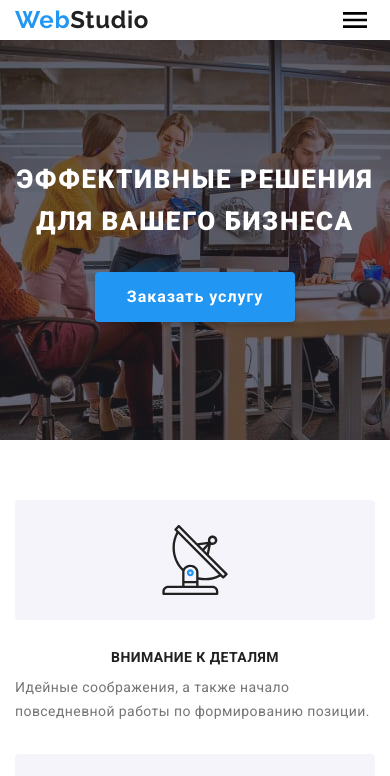
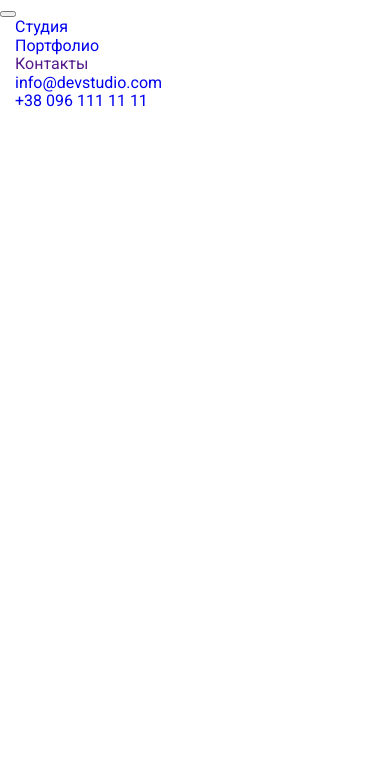
Before and after one commit to Ruslan-GH/goit-markup-hw-08, a plain HTML site: page index.html in a window 390 px wide. Shown: the top 776 px of the page. Drawn offline with nearby package versions, Linux system fonts and the light colour scheme.

Commit message:
start doing mobile-window

```diff
--- a/index.html
+++ b/index.html
@@ -52,6 +52,33 @@
                         +38 096 111 11 11</a>
                 </li>
             </ul>
+        </div>
+<!-- MOBILE-MENU -->
+        <div class="mobile-menu">
+            <button class="mobile-menu__close-btn" type="button"></button>
+            <div class="container mobile-menu__container">
+                <ul class="mobile-menu__nav list">
+                    <li class="mobile-menu__item">
+                        <a class="mobile-menu__link current link" href="./index.html" target="_blank" rel="noopener noreferrer">Студия</a>
+                    </li>
+                    <li class="mobile-menu__item">
+                        <a class="mobile-menu__link link" href="./portfolio.html" rel="noopener noreferrer">Портфолио</a>
+                    </li>
+                    <li class="mobile-menu__item">
+                        <a class="mobile-menu__link link" href="">Контакты</a>
+                    </li>
+                </ul>
+                <ul class="mobile-menu__menu-contacts list">
+                    <li class="mobile-menu__link-email">
+                        <a class="mobile-menu__email link" href="mailto:info@devstudio.com">
+                            info@devstudio.com</a>
+                    </li>
+                    <li class="mobile-menu__link-phone">
+                        <a class="mobile-menu__tel link" href="tel:+380961111111">
+                            +38 096 111 11 11</a>
+                    </li>
+                </ul>
+            </div>
         </div>
     </header>
 
--- a/sass/components/_logo.scss
+++ b/sass/components/_logo.scss
@@ -15,18 +15,18 @@
     }
   }
 }
-// .logo {
-//   font-family: var(--secondary-font);
-//   font-weight: 700;
-//   font-size: 26px;
-//   line-height: 1.19;
-//   letter-spacing: 0.03em;
-//   color: #000000;
+.logo {
+  font-family: var(--secondary-font);
+  font-weight: 700;
+  font-size: 26px;
+  line-height: 1.19;
+  letter-spacing: 0.03em;
+  color: #000000;
 
-//   animation-duration: 2000ms;
-//   animation-iteration-count: 4;
+  animation-duration: 2000ms;
+  animation-iteration-count: 4;
 
-//   &__color-web {
-//     color: var(--focus-color);
-//   }
-// }
+  &__color-web {
+    color: var(--focus-color);
+  }
+}
--- /dev/null
+++ b/sass/components/_mobile-menu.scss
@@ -0,0 +1,12 @@
+.mobile-menu {
+  position: fixed;
+  top: 0;
+  left: 0;
+  width: 100vw;
+  height: 100vh;
+  background-color: #fff;
+  overflow: auto;
+}
+.navigation {
+  outline: 1px border red;
+}
--- a/sass/main.scss
+++ b/sass/main.scss
@@ -8,6 +8,7 @@
 @import "./base/container";
 
 // COMPONENTS
+@import "./components/mobile-menu";
 @import "./components/logo";
 @import "./components/modal-btn";
 @import "./components/section-title";
```
Also changed, not shown: css/main.css, css/main.min.css, 3 other files.
